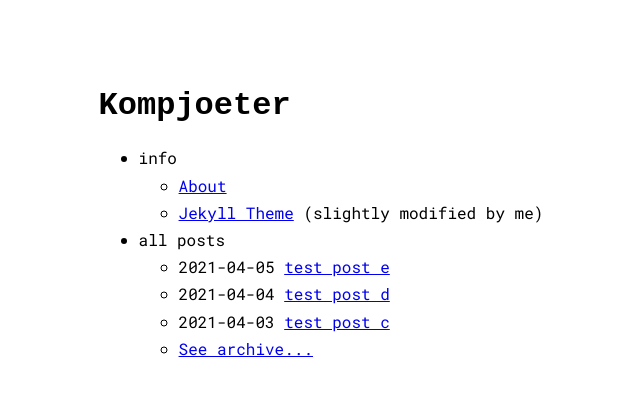
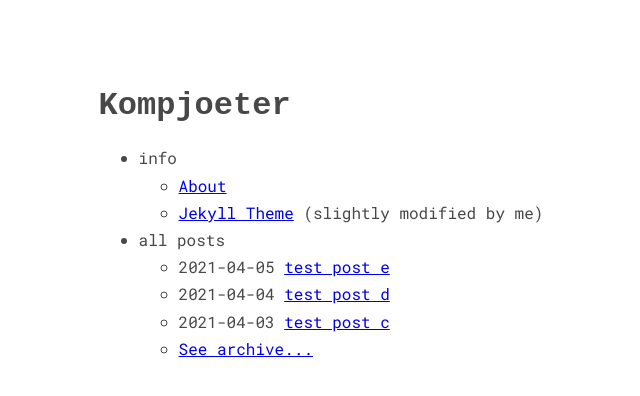
Before and after one commit to Kompjoeter/archived-blog, a Jekyll site: the page built from index.md, in a window 1280 px wide. Shown: the top 396 px of the page, without its empty margins (319-959 px from the left). Built offline with Jekyll 4.4.1, drawn with Linux system fonts in a browser that asks for light colours.

Commit message:
fix text color

```diff
--- a/_sass/no-style-please.scss
+++ b/_sass/no-style-please.scss
@@ -24,7 +24,7 @@ html, body { background: white; }
 html { height: 100%; }
 
 body {
-  color: black;
+  color: #484848;
   font-family: 'Roboto Mono', monospace;
   font-size: 1rem;
   line-height: 1.3;
```
